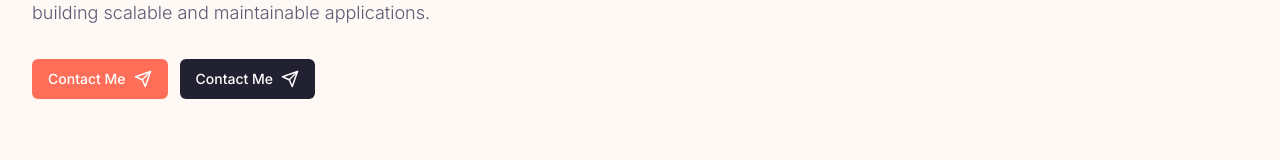
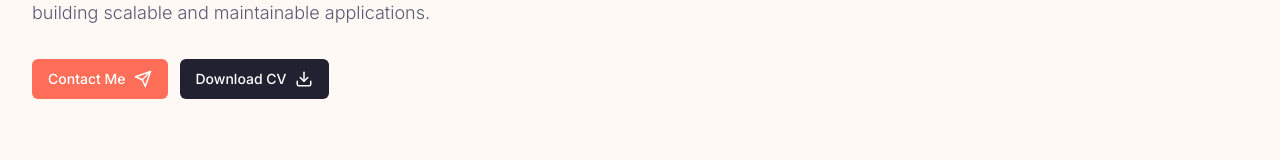
Before and after one commit to PPT1001/portfolio-nextjs, a Next.js app: page / in a window 1280 px wide. Shown: the part 454-614 px from the top of the page. Built offline with nearby package versions, Linux system fonts and the light colour scheme.

Commit message:
Update button text in Hero component

```diff
--- a/components/Hero.jsx
+++ b/components/Hero.jsx
@@ -37,7 +37,7 @@ const Hero = () => {
                 </Button>
               </Link>
               <Button variant="secondary" className="gap-x-2">
-                Contact Me <Send size={18} />
+                Download CV <Download size={18} />
               </Button>
             </div>
           </div>
```
